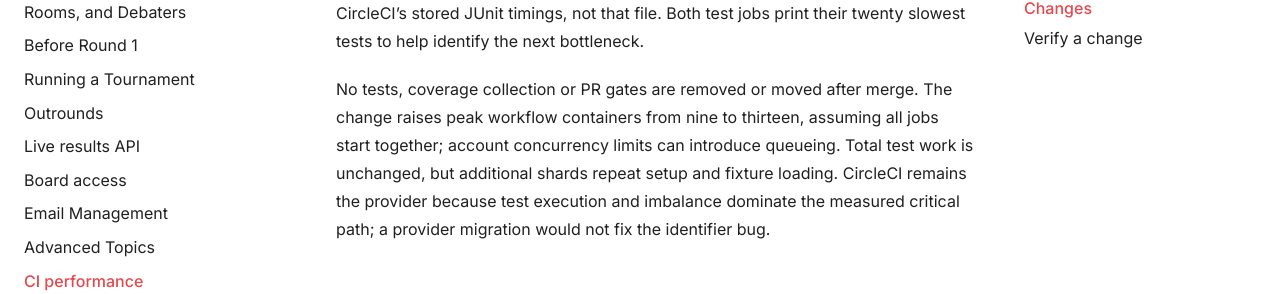
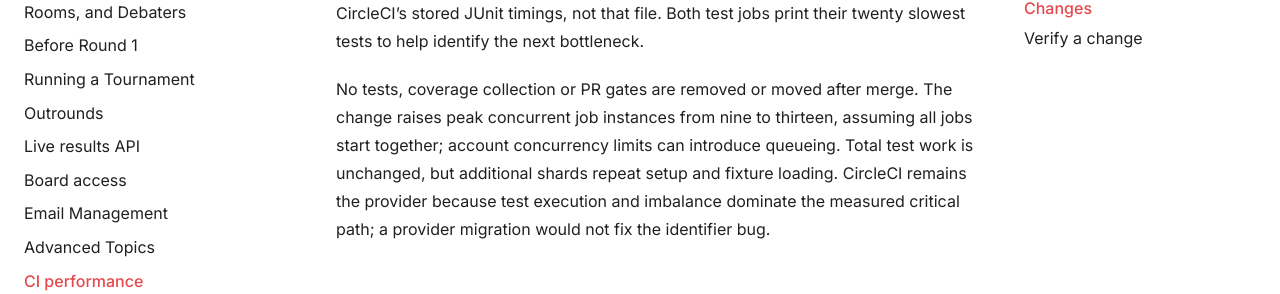
Before and after one commit to MIT-Tab/mit-tab, a Sphinx documentation site: the page built from docs/CI-performance.md, in a window 1280 px wide and 900 px high, scrolled down 1736 px. Shown: the part 181-475 px from the top of the window. Built offline with Sphinx 7.4.7, drawn with Linux system fonts in a browser that asks for light colours.

Commit message:
Clarify CI concurrency budget

```diff
--- a/docs/CI-performance.md
+++ b/docs/CI-performance.md
@@ -61,7 +61,7 @@ CircleCI's stored JUnit timings, not that file. Both test jobs print their twent
 slowest tests to help identify the next bottleneck.
 
 No tests, coverage collection or PR gates are removed or moved after merge.
-The change raises peak workflow containers from nine to thirteen, assuming all
+The change raises peak concurrent job instances from nine to thirteen, assuming all
 jobs start together; account concurrency limits can introduce queueing. Total
 test work is unchanged, but additional shards repeat setup and fixture loading.
 CircleCI remains the provider because test execution and imbalance dominate
```
